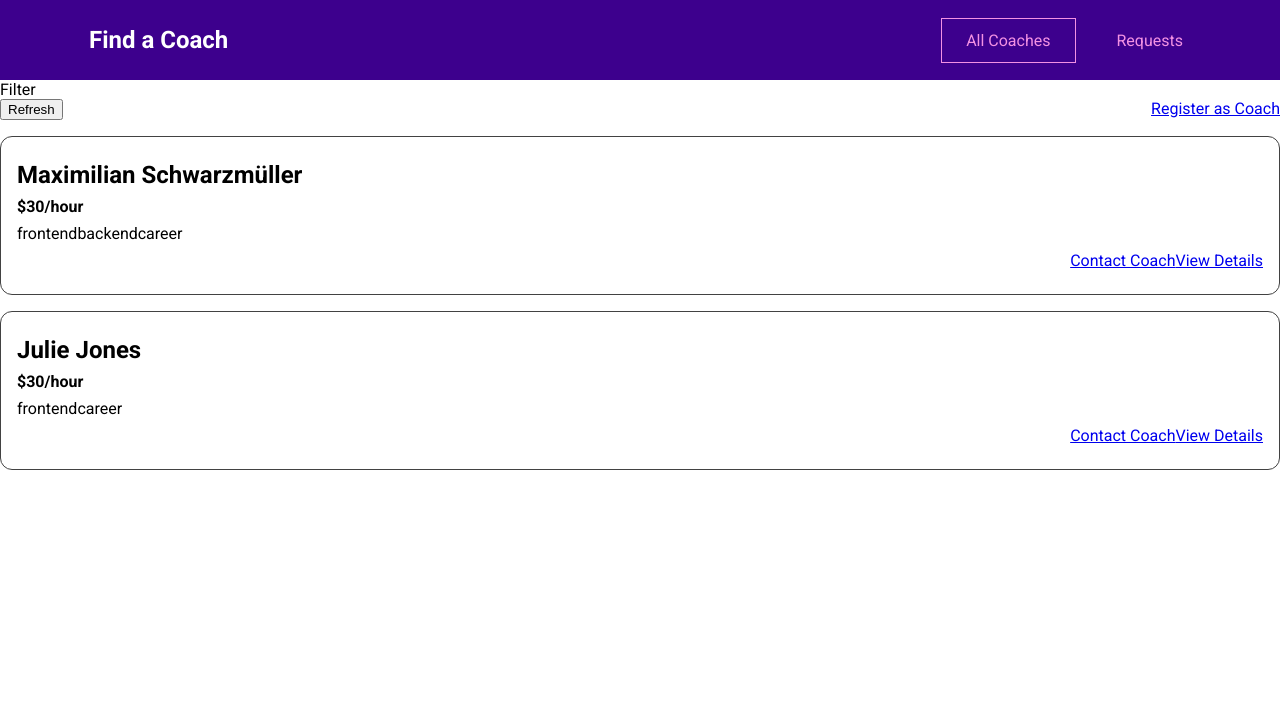
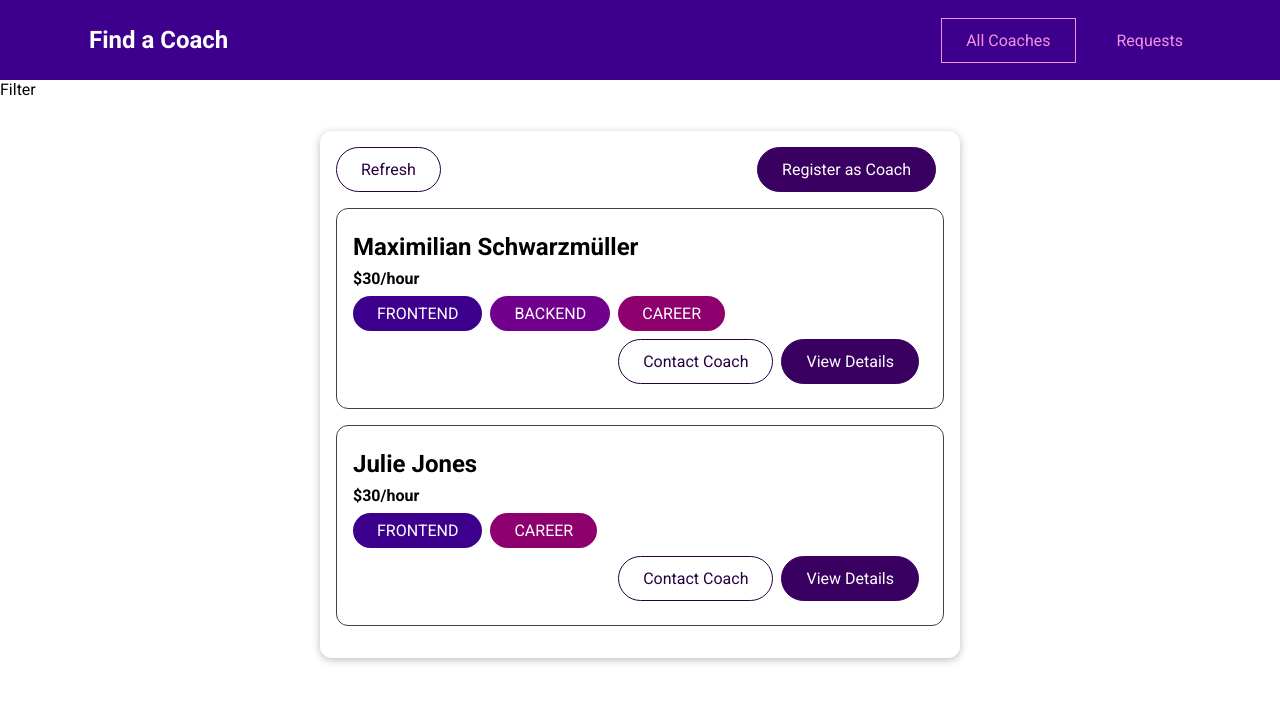
Before and after one commit to rkrohne1991/Find-a-Coach---Vue.js-Vite, a Vue app: page /coaches in a window 1280 px wide. Shown: the top 702 px of the page. Built offline with nearby package versions, Linux system fonts and the light colour scheme.

Commit message:
Adding a Couple of Base Components (Base Card, Base Button, Base Badge)

```diff
--- a/src/components/coaches/CoachItem.vue
+++ b/src/components/coaches/CoachItem.vue
@@ -3,11 +3,18 @@
     <h3>{{ fullName }}</h3>
     <h4>${{ rate }}/hour</h4>
     <div>
-      <span v-for="area in areas" :key="area">{{ area }}</span>
+      <base-badge
+        v-for="area in areas"
+        :key="area"
+        :type="area"
+        :title="area"
+      />
     </div>
     <div class="actions">
-      <router-link :to="coachContactLink">Contact Coach</router-link>
-      <router-link :to="coachDetailsLink">View Details</router-link>
+      <base-button mode="outline" link :to="coachContactLink"
+        >Contact Coach</base-button
+      >
+      <base-button link :to="coachDetailsLink">View Details</base-button>
     </div>
   </li>
 </template>
--- /dev/null
+++ b/src/components/ui/BaseBadge.vue
@@ -0,0 +1,42 @@
+<template>
+  <span class="badge" :class="type">
+    {{ text }}
+  </span>
+</template>
+
+<script>
+export default {
+  props: ["type", "title"],
+  computed: {
+    text() {
+      return this.title.toUpperCase();
+    },
+  },
+};
+</script>
+
+<style scoped>
+.badge {
+  background-color: #ccc;
+  color: #252525;
+  border-radius: 30px;
+  padding: 0.5rem 1.5rem;
+  display: inline-block;
+  margin-right: 0.5rem;
+}
+
+.frontend {
+  background-color: #3d008d;
+  color: white;
+}
+
+.backend {
+  background-color: #71008d;
+  color: white;
+}
+
+.career {
+  background-color: #8d006e;
+  color: white;
+}
+</style>
--- /dev/null
+++ b/src/components/ui/BaseButton.vue
@@ -0,0 +1,67 @@
+<template>
+  <button v-if="!link" :class="mode">
+    <slot></slot>
+  </button>
+  <router-link v-else :to="to" :class="mode"><slot></slot></router-link>
+</template>
+
+<script>
+export default {
+  props: {
+    mode: { type: String, required: false, default: null },
+    link: {
+      type: Boolean,
+      required: false,
+      default: false,
+    },
+    to: {
+      type: String,
+      required: false,
+      default: "/",
+    },
+  },
+};
+</script>
+
+<style scoped>
+button,
+a {
+  text-decoration: none;
+  padding: 0.75rem 1.5rem;
+  font: inherit;
+  background-color: #3a0061;
+  border: 1px solid #3a0061;
+  color: white;
+  cursor: pointer;
+  border-radius: 30px;
+  margin-right: 0.5rem;
+  display: inline-block;
+}
+
+a:hover,
+a:active,
+button:hover,
+button:active {
+  background-color: #270041;
+  border-color: #270041;
+}
+
+.flat {
+  background-color: transparent;
+  color: #3a0061;
+  border: none;
+}
+
+.outline {
+  background-color: transparent;
+  border-color: #270041;
+  color: #270041;
+}
+
+.flat:hover,
+.flat:active,
+.outline:hover,
+.outline:active {
+  background-color: #edd2ff;
+}
+</style>
--- /dev/null
+++ b/src/components/ui/BaseCard.vue
@@ -0,0 +1,15 @@
+<template>
+  <div class="card">
+    <slot></slot>
+  </div>
+</template>
+
+<style scoped>
+.card {
+  border-radius: 12px;
+  box-shadow: 0 2px 8px rgba(0, 0, 0, 0.26);
+  padding: 1rem;
+  margin: 2rem auto;
+  max-width: 40rem;
+}
+</style>
--- a/src/pages/coaches/CoachesList.vue
+++ b/src/pages/coaches/CoachesList.vue
@@ -1,9 +1,10 @@
 <template>
   <section>Filter</section>
   <section>
+    <base-card>
       <div class="controls">
-      <button>Refresh</button>
-      <router-link to="/register">Register as Coach</router-link>
+        <base-button mode="outline">Refresh</base-button>
+        <base-button link to="/register">Register as Coach</base-button>
       </div>
       <ul v-if="hasCoaches">
         <coach-item
@@ -17,6 +18,7 @@
         />
       </ul>
       <h3 v-else>No coaches found.</h3>
+    </base-card>
   </section>
 </template>
 
```
Also changed, not shown: src/main.js (+8 -0 lines). Lines whose indentation alone changed are shown as unchanged.
